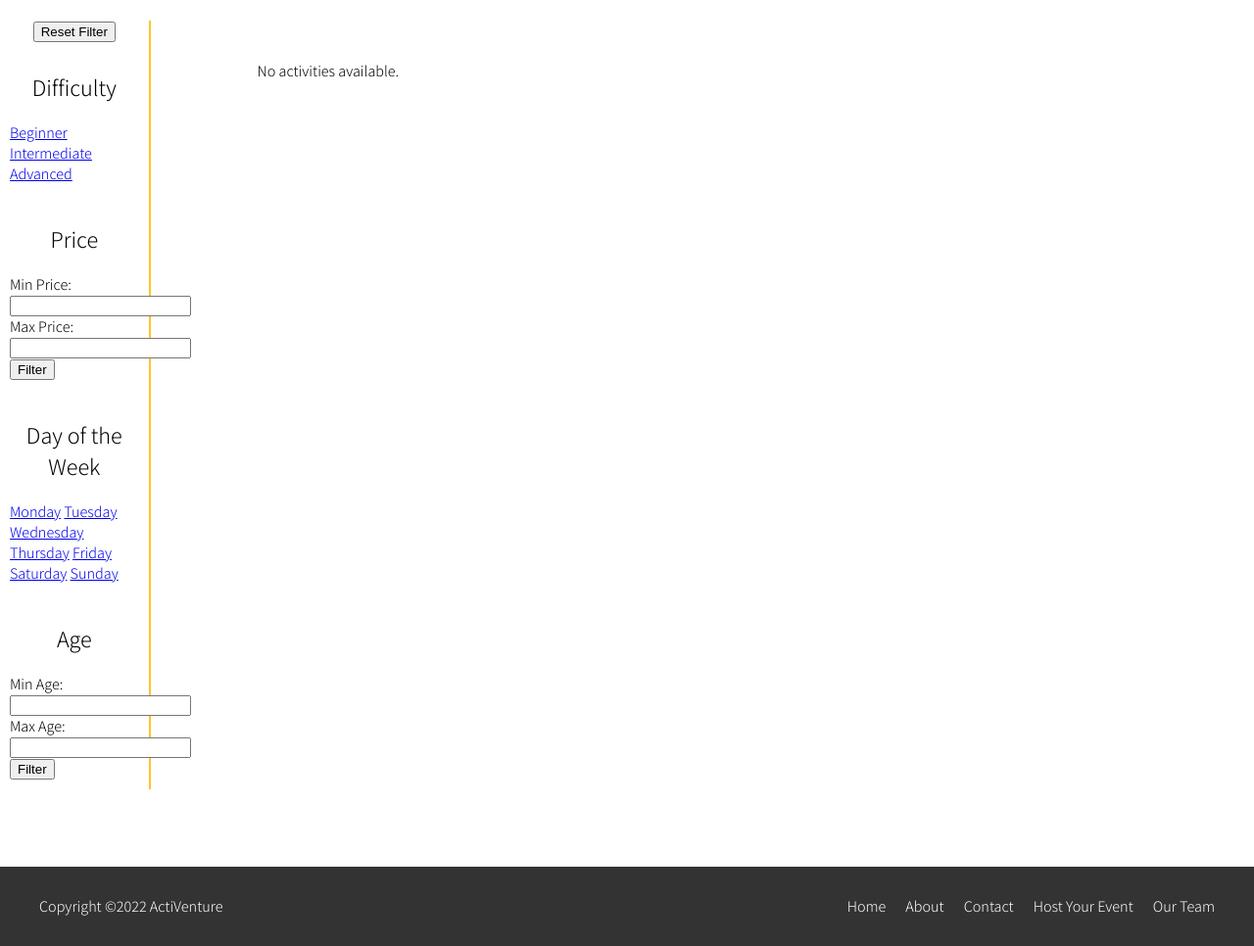
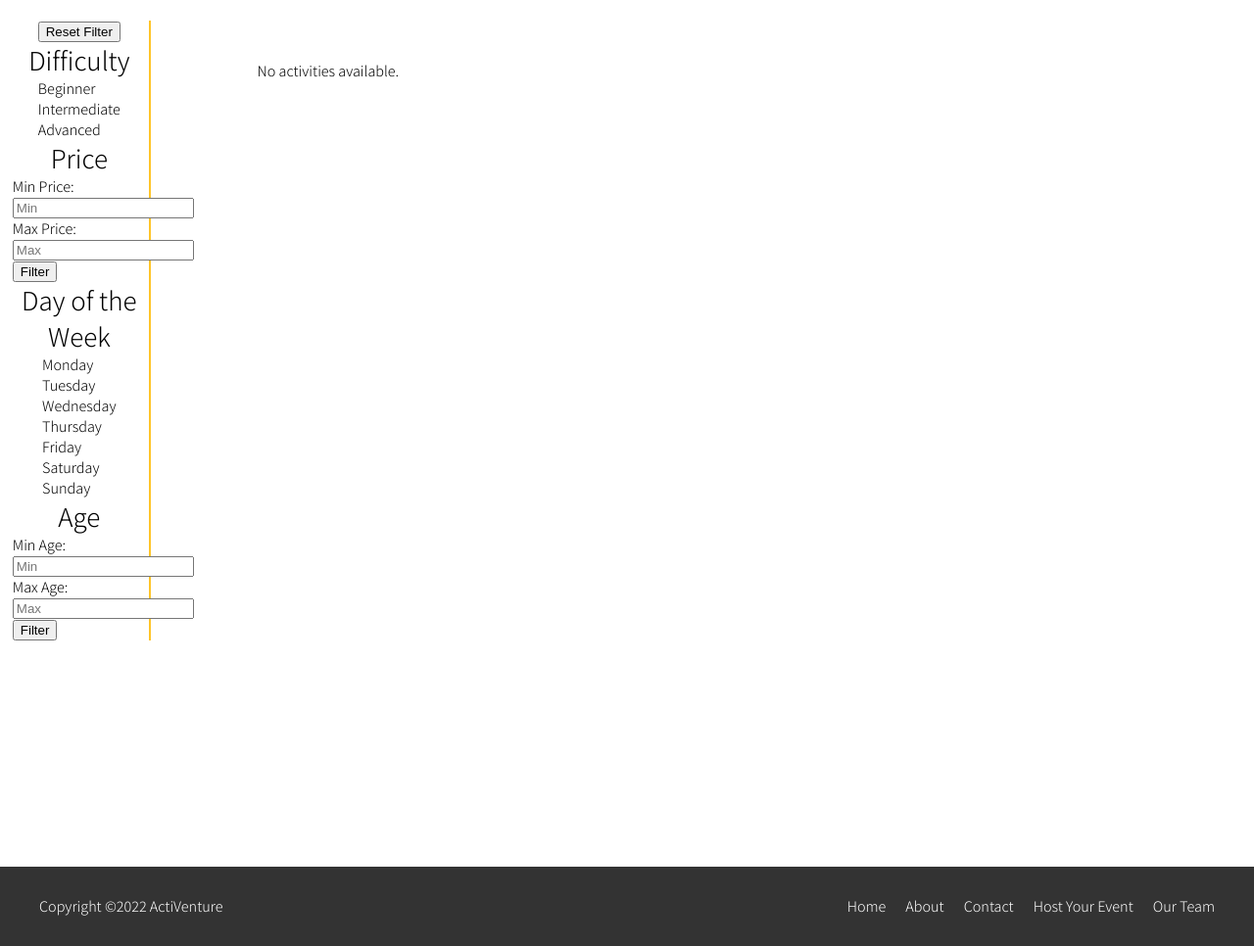
Before and after one commit to NightShift3201/activityconnect, a Django app: page /home/ in a window 1280 px wide. Shown: the part 158-1124 px from the top of the page at 98% size. Run offline with Django 4.2, Linux system fonts and the light colour scheme; data that the repository does not hold is empty.

Commit message:
filter logic + filter frontend

```diff
--- a/main/static/main/main.css
+++ b/main/static/main/main.css
@@ -257,14 +257,27 @@ body {
 
 
 .sidebar {
+  padding-left: 1%;
   width: 12%;
   height: 800px;
   float: left;
 }
 .sidebar h2{
   font-weight: 500;
+  margin: 0;
+  font-size: 1.8em;
 }
 
+.sidebar a{
+  display: block;
+  text-decoration: none;
+  color: black;
+}
+.sidebar a:hover{
+  display: block;
+  text-decoration: underline;
+  color: black;
+}
 
 .content {
   background-color: white;
@@ -272,20 +285,16 @@ body {
   height: auto;
   border-right: 2px solid #ffc428;
   text-align: center;
+  padding-right: 2%;
 
 }
-
-
 
 .contentOf {
   display: inline-block;
   text-align: left;
 }
 
-.indenter {
-  padding: 10px;
 
-}
 
 
 
--- a/main/static/main/main.js
+++ b/main/static/main/main.js
@@ -2,13 +2,22 @@ document.getElementById("price-form").onsubmit = function() {
   var minPrice = document.getElementById("min-price").value;
   var maxPrice = document.getElementById("max-price").value;
   var existingQuery = window.location.search;
-    var newQuery = "&min_price=" + minPrice + "&max_price=" + maxPrice;
+  var newQuery = "";
+
+  if (existingQuery.includes("min_price=") && existingQuery.includes("max_price=")) {
+      existingQuery = existingQuery.replace(/min_price=\d+/, "min_price=" + minPrice);
+      existingQuery = existingQuery.replace(/max_price=\d+/, "max_price=" + maxPrice);
+      newQuery = existingQuery;
+  } else {
+      newQuery = existingQuery + "&min_price=" + minPrice + "&max_price=" + maxPrice;
+  }
 
   if (existingQuery.length === 0) {
       window.location.search = "?" + newQuery;
   } else {
-      window.location.search = existingQuery + newQuery;
+      window.location.search = newQuery;
   }
+
   return false;
 };
 
@@ -16,7 +25,15 @@ document.getElementById("price-form").onsubmit = function() {
     var minAge = document.getElementById("min-age").value;
     var maxAge = document.getElementById("max-age").value;
     var existingQuery = window.location.search;
-    var newQuery = "&min_age=" + minAge + "&max_age=" + maxAge;
+    var newQuery = "";
+
+    if (existingQuery.includes("min_age=") && existingQuery.includes("max_age=")) {
+      existingQuery = existingQuery.replace(/min_age=\d+/, "min_age=" + minAge);
+      existingQuery = existingQuery.replace(/max_age=\d+/, "max_age=" + maxAge);
+      newQuery = existingQuery;
+  } else {
+      newQuery = existingQuery + "&min_age=" + minAge + "&max_age=" + maxAge;
+  }
 
     if (existingQuery.length === 0) {
       window.location.search = "?" + newQuery;
--- a/main/templates/main/home.html
+++ b/main/templates/main/home.html
@@ -107,9 +107,9 @@
               <h2 class = "topic">Price</h2>
               <form id="price-form" class="contentOf">
                 <label for="min-price">Min Price:</label>
-                <input type="number" id="min-price" name="min_price">
+                <input type="text" id="min-price" name="min_price" autocomplete="off" placeholder="Min">
                 <label for="max-price">Max Price:</label>
-                <input type="number" id="max-price" name="max_price">
+                <input type="text" id="max-price" name="max_price" autocomplete="off" placeholder="Max">
                 <button type="submit">Filter</button>
               </form>
             </div>
@@ -130,9 +130,9 @@
               <h2 class = "topic">Age</h2>
               <form id="age-form" class="contentOf">
                 <label for="min-age">Min Age:</label>
-                <input type="number" id="min-age" name="min_age">
+                <input type="text"  id="min-age" name="min_age" autocomplete="off" placeholder="Min">
                 <label for="max-age">Max Age:</label>
-                <input type="number" id="max-age" name="max_age">
+                <input type="text" id="max-age" name="max_age" autocomplete="off" placeholder = "Max">
                 <button type="submit">Filter</button>
               </form>
             </div>
--- a/main/views.py
+++ b/main/views.py
@@ -3,7 +3,7 @@ from django.http import HttpResponse
 from .models import Activity, Day
 from django.db.models import Q
 from django.shortcuts import redirect
-from decimal import Decimal
+from decimal import Decimal, InvalidOperation
 
 
 def index(request):
@@ -49,15 +49,38 @@ def view_category(request, category_name):
         activty_list = activty_list.filter(Q(days_of_week__in=day_instances) | Q(days_of_week__name__icontains="everyday")).distinct()
 
     if 'min_price' in request.GET and 'max_price' in request.GET:
-        min_price = Decimal(request.GET['min_price'])
-        max_price = Decimal(request.GET['max_price'])
-        activty_list = activty_list.filter(price__gte=min_price, price__lte=max_price)
+        try:
+            min_price = request.GET.get('min_price', '')
+            max_price = request.GET.get('max_price', '')
+
+            if min_price.isdigit():
+                min_price = Decimal(min_price)
+                activty_list = activty_list.filter(price__gte=min_price)
+
+            if max_price.isdigit():
+                max_price = Decimal(max_price)
+                activty_list = activty_list.filter(price__lte=max_price)
+
+        except InvalidOperation:
+            min_price = None
+            max_price = None
 
     if 'min_age' in request.GET and 'max_age' in request.GET:
-        min_age = Decimal(request.GET['min_age'])
-        max_age = Decimal(request.GET['max_age'])
-        activty_list = activty_list.filter(minAge__gte=min_age, minAge__lte=max_age)
-        activty_list = activty_list.filter(minAge__gte=min_age, minAge__lte=max_age).distinct()
+        try:
+            min_age = request.GET.get('min_age', '')
+            max_age = request.GET.get('max_age', '')
+
+            if min_age.isdigit():
+                min_age = Decimal(min_age)
+                activty_list = activty_list.filter(maxAge__gte=min_age)
+
+            if max_age.isdigit():
+                max_age = Decimal(max_age)
+                activty_list = activty_list.filter(minAge__lte=max_age).distinct()
+
+        except InvalidOperation:
+            min_age = None
+            max_age = None
 
     context = {
         'activty_list' : activty_list,
```
Lines whose indentation alone changed are shown as unchanged.
